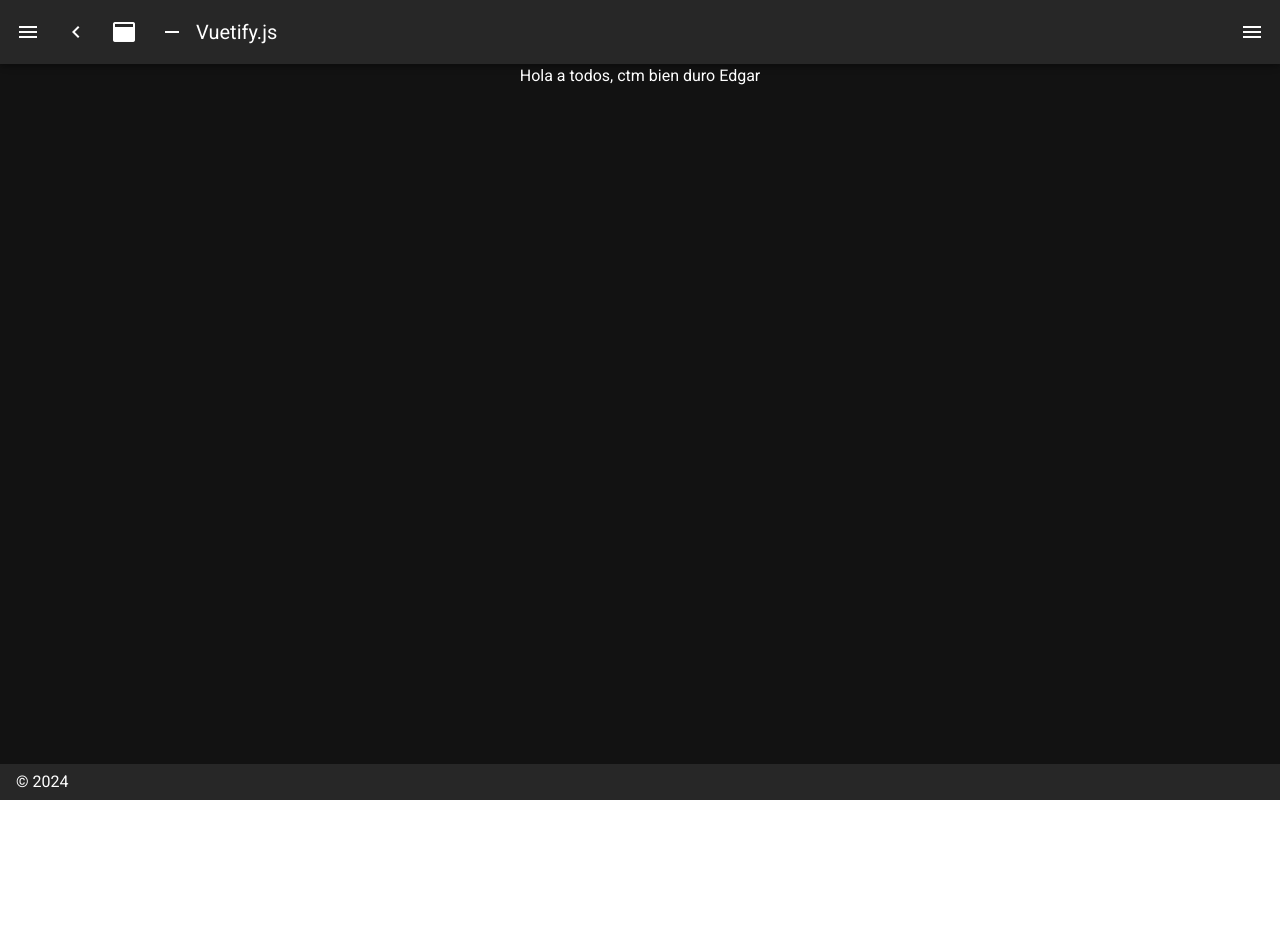
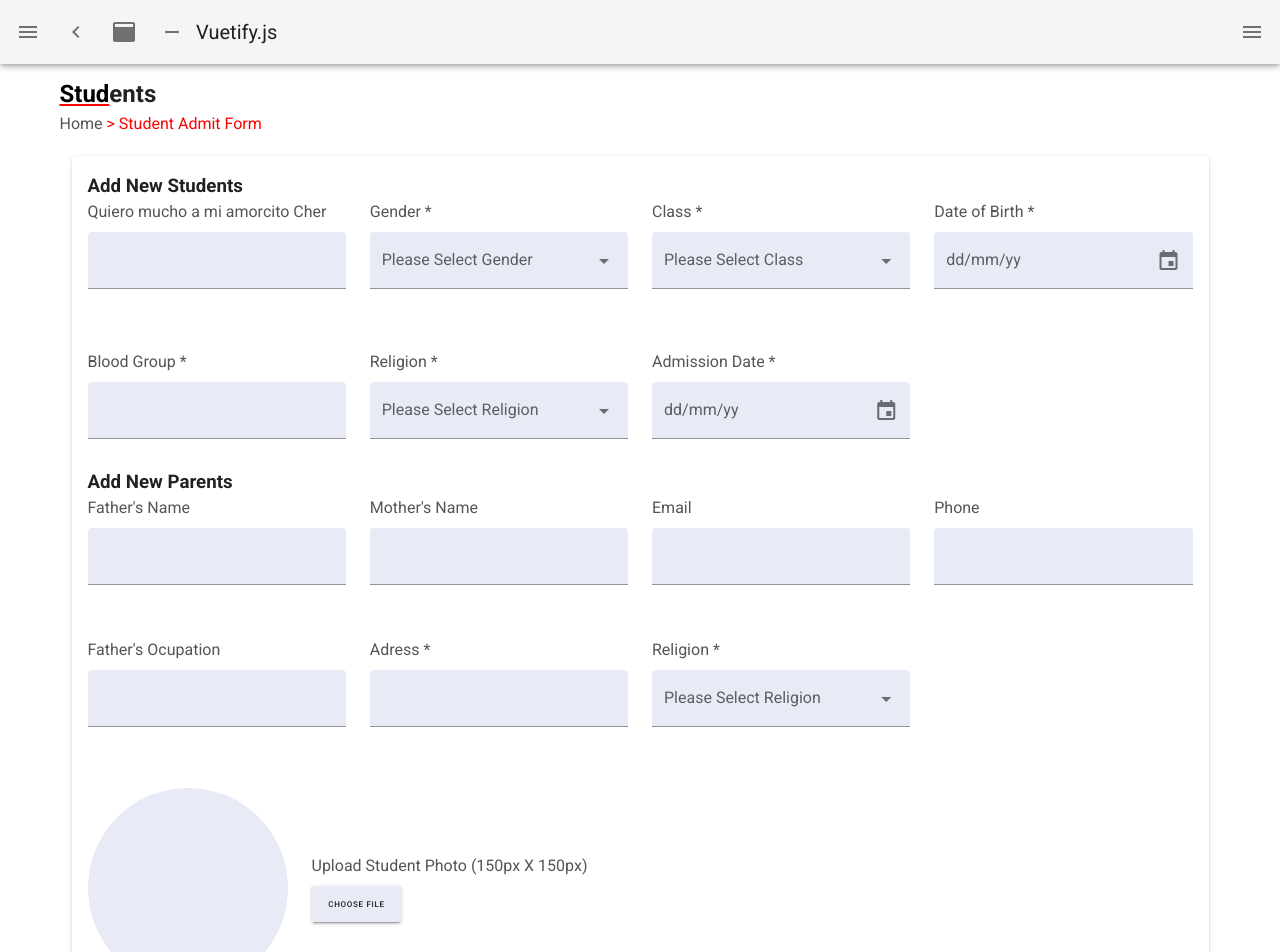
Before and after one commit to SchoolManagmentCN/frontend-school, a Nuxt app: page / in a window 1280 px wide. Shown: the top 952 px of the page. Before the commit the page ends 800 px from the top, so only its background shows below. Built offline with nearby package versions, Linux system fonts and the light colour scheme.

Commit message:
Terminé el componente AddStudent - K.A

```diff
--- a/components/studentpromo.vue
+++ /dev/null
@@ -1,9 +0,0 @@
-<template>
-  <div>
-    <p>Componente hecho por Kevin Arenas</p>
-  </div>
-</template>
-
-<script>
-
-</script>
--- /dev/null
+++ b/components/ui/AddStudent.vue
@@ -0,0 +1,371 @@
+<template>
+  <div>
+    <h2>
+      <span class="subrayado-rojo">Stud</span>ents
+    </h2>
+    <p>Home <span style="color: red;">> Student Admit Form</span></p>
+    <v-container>
+      <v-card class="pa-4">
+        <v-form>
+          <h3>Add New Students</h3>
+          <v-row>
+            <v-col
+              cols="3"
+            >
+              <p>Quiero mucho a mi amorcito Cher</p><p>
+                <v-text-field
+                  v-model="name"
+                  color="red"
+                  background-color="#E8EAF6"
+                  type="name"
+                  filled
+                  :rules="notEmpty"
+                />
+              </p>
+            </v-col>
+            <v-col
+              cols="3"
+            >
+              <p>Gender *</p>
+              <v-select
+                v-model="Gender"
+                :items="itemsGender"
+                color="red"
+                background-color="#E8EAF6"
+                filled
+                label="Please Select Gender"
+                :rules="notEmpty"
+              />
+            </v-col>
+            <v-col
+              cols="3"
+            >
+              <p>Class *</p>
+              <v-select
+                v-model="Class"
+                :items="itemsClass"
+                color="red"
+                background-color="#E8EAF6"
+                filled
+                label="Please Select Class"
+                :rules="notEmpty"
+              />
+            </v-col>
+            <v-col
+              cols="3"
+            >
+              <p>Date of Birth *</p>
+              <v-text-field
+                v-model="birth"
+                color="red"
+                background-color="#E8EAF6"
+                filled
+                label="dd/mm/yy"
+                append-icon="mdi-calendar"
+                :rules="birthRules"
+              />
+            </v-col>
+          </v-row>
+          <v-row>
+            <v-col
+              cols="3"
+            >
+              <p>Blood Group *</p>
+              <v-text-field
+                v-model="bloodGroup"
+                color="red"
+                background-color="#E8EAF6"
+                filled
+                :rules="notEmpty"
+              />
+            </v-col>
+            <v-col
+              cols="3"
+            >
+              <p>Religion *</p>
+              <v-select
+                v-model="religion"
+                :items="itemsReligion"
+                color="red"
+                background-color="#E8EAF6"
+                filled
+                label="Please Select Religion"
+                :rules="notEmpty"
+              />
+            </v-col>
+            <v-col
+              cols="3"
+            >
+              <p>Admission Date *</p>
+              <v-text-field
+                v-model="admission"
+                color="red"
+                background-color="#E8EAF6"
+                filled
+                label="dd/mm/yy"
+                append-icon="mdi-calendar"
+                :rules="admissionRules"
+              />
+            </v-col>
+          </v-row>
+          <h3>Add New Parents</h3>
+          <v-row>
+            <v-col
+              cols="3"
+            >
+              <p>Father's Name</p>
+              <v-text-field
+                v-model="fatherName"
+                color="red"
+                background-color="#E8EAF6"
+                type="name"
+                filled
+                :rules="notEmpty"
+              />
+            </v-col>
+            <v-col
+              cols="3"
+            >
+              <p>Mother's Name</p>
+              <v-text-field
+                v-model="motherName"
+                color="red"
+                background-color="#E8EAF6"
+                type="name"
+                filled
+                :rules="notEmpty"
+              />
+            </v-col>
+            <v-col
+              cols="3"
+            >
+              <p>Email</p>
+              <v-text-field
+                v-model="email"
+                color="red"
+                background-color="#E8EAF6"
+                type="email"
+                filled
+                :rules="correo"
+              />
+            </v-col>
+            <v-col
+              cols="3"
+            >
+              <p>Phone</p>
+              <v-text-field
+                v-model="phoneNumber"
+                color="red"
+                background-color="#E8EAF6"
+                type="phone"
+                filled
+                :rules="phone"
+              />
+            </v-col>
+            <v-col
+              cols="3"
+            >
+              <p>Father's Ocupation</p>
+              <v-text-field
+                v-model="fatherOcupation"
+                color="red"
+                background-color="#E8EAF6"
+                type="name"
+                filled
+                :rules="notEmpty"
+              />
+            </v-col>
+            <v-col
+              cols="3"
+            >
+              <p>Adress *</p>
+              <v-text-field
+                v-model="adress"
+                color="red"
+                background-color="#E8EAF6"
+                filled
+                :rules="notEmpty"
+              />
+            </v-col>
+            <v-col
+              cols="3"
+            >
+              <p>Religion *</p>
+              <v-select
+                v-model="religionParents"
+                :items="itemsReligion"
+                color="red"
+                background-color="#E8EAF6"
+                filled
+                label="Please Select Religion"
+                :rules="notEmpty"
+              />
+            </v-col>
+          </v-row>
+          <v-row>
+            <div class="image-upload-container">
+              <v-col cols="auto">
+                <div
+                  :class="['image-circle', { 'has-image': imagePreview }]"
+                  :style="{ backgroundImage: imagePreview ? `url(${imagePreview})` : '' }"
+                />
+              </v-col>
+              <v-col>
+                <p>Upload Student Photo (150px X 150px)</p>
+                <v-btn
+                  class="choose-button"
+                  tile
+                  color="#E8EAF6"
+                  @click="triggerFileInput"
+                >
+                  Choose File
+                </v-btn>
+              </v-col>
+            </div>
+            <input
+              ref="fileInput"
+              type="file"
+              accept="image/*"
+              style="display: none;"
+              @change="onImageChange"
+            >
+          </v-row>
+          <v-row>
+            <v-col
+              cols="auto"
+            />
+            <v-btn
+              class="save-style"
+              color="red"
+            >
+              Save
+            </v-btn>
+            <v-col cols="auto" />
+            <v-btn
+              class="reset-style"
+              color="#1A237E"
+            >
+              Reset
+            </v-btn>
+          </v-row>
+        </v-form>
+      </v-card>
+    </v-container>
+  </div>
+</template>
+
+<script>
+export default {
+  data () {
+    return {
+      name: null,
+      birth: null,
+      Gender: null,
+      Class: null,
+      bloodGroup: null,
+      admission: null,
+      fatherName: null,
+      motherName: null,
+      email: null,
+      phoneNumber: null,
+      fatherOcupation: null,
+      adress: null,
+      religionParents: null,
+      imagePreview: null,
+      notEmpty: [
+        v => !!v || 'The field could not be empty'
+      ],
+      itemsGender: [
+        'Male', 'Female', 'Other', 'Prefer not to say', 'Helicopter Bell 407'
+      ],
+      itemsClass: [
+        'Cómputo en la Nube', 'Lenguajes Modernos', 'Aplicaciones en Internet', 'Other'
+      ],
+      itemsReligion: [
+        'Christianity', 'Islam', 'Hinduism', 'Buddhism', 'Judaism', 'Sikhism', 'Other'
+      ],
+      birthRules: [
+        v => (v && v.length < 11) || 'Birthday must be less than 11 chars'
+      ],
+      admissionRules: [
+        v => (v && v.length < 11) || 'Admission Date must be less than 11 chars'
+      ],
+      correo: [
+        v => /.+@.+\..+/.test(v) || 'E-mail must be valid'
+      ],
+      phone: [
+        v => (v && v.length > 9) || 'Password must be less than 11 digits'
+      ]
+    }
+  },
+  methods: {
+    triggerFileInput () {
+      this.$refs.fileInput.click() // Activa el input de archivo al hacer clic en el botón
+    },
+    onImageChange (event) {
+      const file = event.target.files[0]
+      if (file) {
+        const reader = new FileReader()
+        reader.onload = (e) => {
+          this.imagePreview = e.target.result // Asigna la URL de la imagen para la vista previa
+        }
+        reader.readAsDataURL(file)
+      }
+    }
+  }
+}
+</script>
+
+<style scoped>
+.subrayado-rojo {
+  color: black;
+  text-decoration: underline;
+  text-decoration-color: red;
+}
+
+.image-upload-container {
+  display: flex;
+  align-items: center;
+  justify-content: center;
+  height: 30vh;
+}
+
+.image-circle {
+  width: 200px;
+  height: 200px;
+  border-radius: 200%;
+  background-color: #E8EAF6; /* Color gris cuando no hay imagen */
+  background-size: cover;
+  background-position: center;
+}
+
+.image-circle.has-image {
+  background-color: #E8EAF6; /* Elimina el color de fondo cuando hay una imagen */
+}
+
+p {
+  margin: 0 0 8px 0; /* Ajusta el margen del texto */
+  color: #555;
+}
+
+.save-style {
+  color: white;
+  font-size: 12px;
+  width: 130px;
+  border: 2px solid #000;
+  border-radius: 5px;
+}
+
+.reset-style {
+  color:white;
+  font-size: 12px;
+  width: 130px;
+  border: 2px solid #000;
+  border-radius: 5px;
+}
+
+.choose-button {
+  font-size: 8px;
+}
+
+</style>
--- a/layouts/default.vue
+++ b/layouts/default.vue
@@ -83,7 +83,7 @@
       :absolute="!fixed"
       app
     >
-      <span>&copy; {{ new Date().getFullYear() }}</span>
+      <span>&copy; Copyrights firmfoundation 2021. All rights reserved</span>
     </v-footer>
   </v-app>
 </template>
--- a/nuxt.config.js
+++ b/nuxt.config.js
@@ -83,7 +83,7 @@ export default {
   vuetify: {
     customVariables: ['~/assets/variables.scss'],
     theme: {
-      dark: true,
+      dark: false,
       themes: {
         dark: {
           primary: colors.blue.darken2,
--- a/pages/index.vue
+++ b/pages/index.vue
@@ -1,11 +1,14 @@
 <template>
-  <v-row justify="center" align="center">
-    <p>Hola a todos, ctm bien duro Edgar</p>
-  </v-row>
+  <div>
+    <AddStudent />
+  </div>
 </template>
 
 <script>
+import AddStudent from '~/components/ui/AddStudent.vue'
 export default {
-  name: 'IndexPage'
+  components: {
+    AddStudent
+  }
 }
 </script>
```
Also changed, not shown: assets/variables.scss (line endings or trailing spaces), components/ui/StudentPromo.vue (renamed from components/addstudent.vue), components/ui/allstudents.vue (added), components/ui/graficas.vue (added), components/ui/login.vue (added), components/ui/studentdetails.vue (added).
